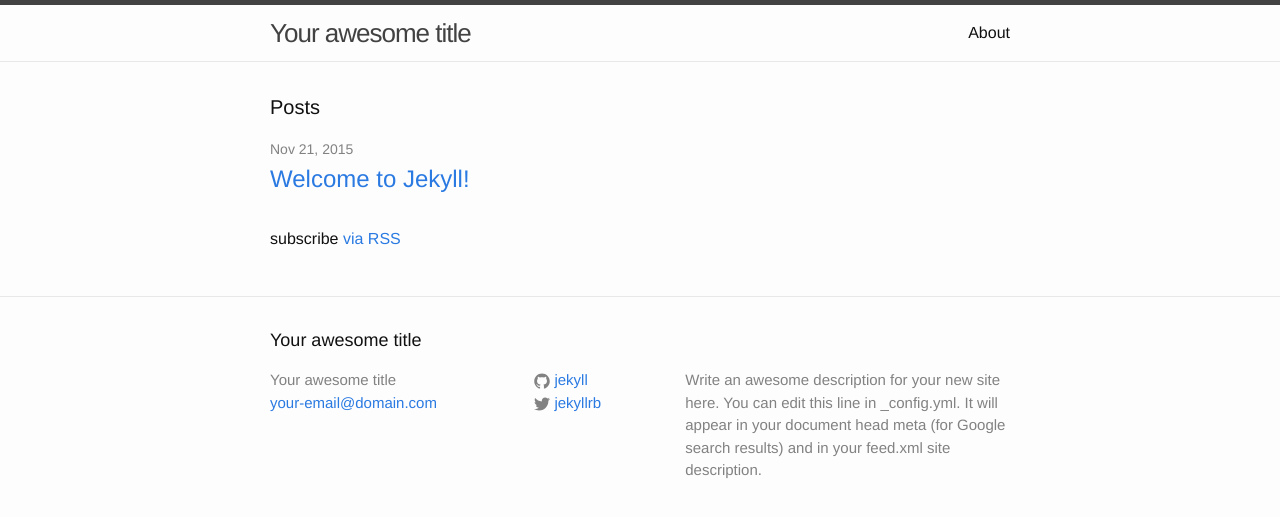
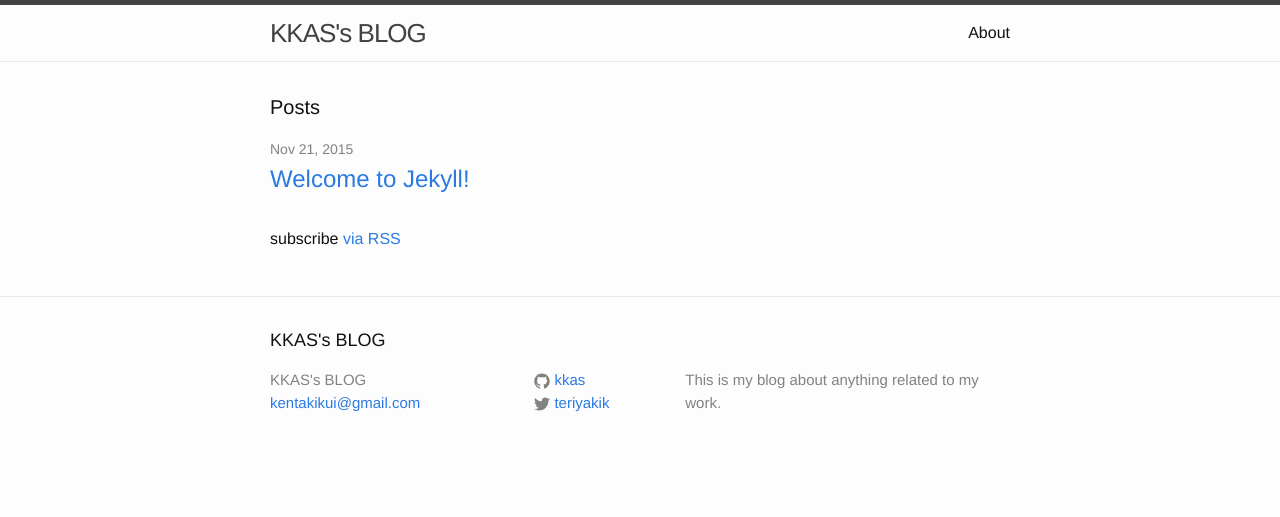
Before and after one commit to kkas/myblog, a Jekyll site: the page built from site/index.html, in a window 1280 px wide. Shown: the top 517 px of the page. Built offline with Jekyll 4.4.1, drawn with Linux system fonts in a browser that asks for light colours.

Commit message:
feat: add some site settings

```diff
--- a/site/_config.yml
+++ b/site/_config.yml
@@ -6,16 +6,13 @@
 # 'jekyll serve'. If you change this file, please restart the server process.
 
 # Site settings
-title: Your awesome title
-email: your-email@domain.com
-description: > # this means to ignore newlines until "baseurl:"
-  Write an awesome description for your new site here. You can edit this
-  line in _config.yml. It will appear in your document head meta (for
-  Google search results) and in your feed.xml site description.
+title: KKAS's BLOG
+email: kentakikui@gmail.com
+description: This is my blog about anything related to my work.
 baseurl: "" # the subpath of your site, e.g. /blog
 url: "http://yourdomain.com" # the base hostname & protocol for your site
-twitter_username: jekyllrb
-github_username:  jekyll
+twitter_username: teriyakik
+github_username:  kkas
 
 # Build settings
 markdown: kramdown
```
